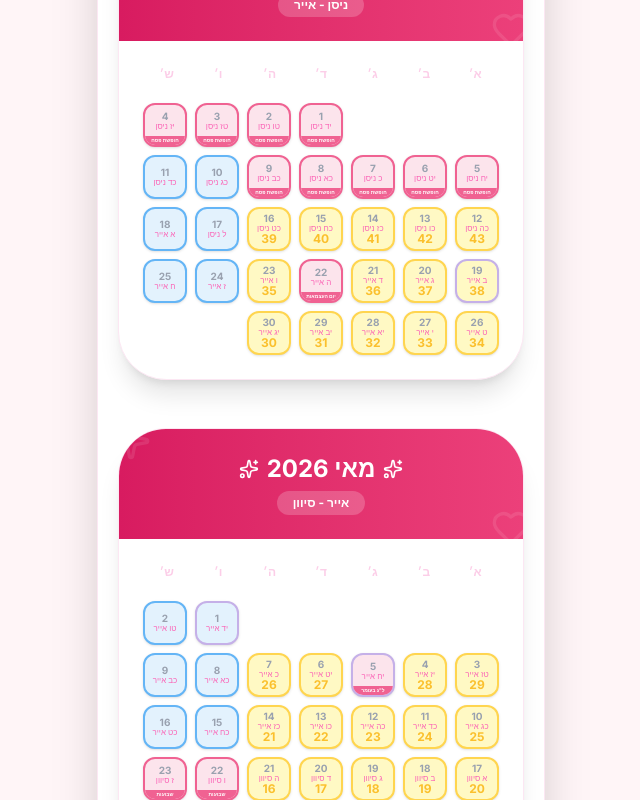
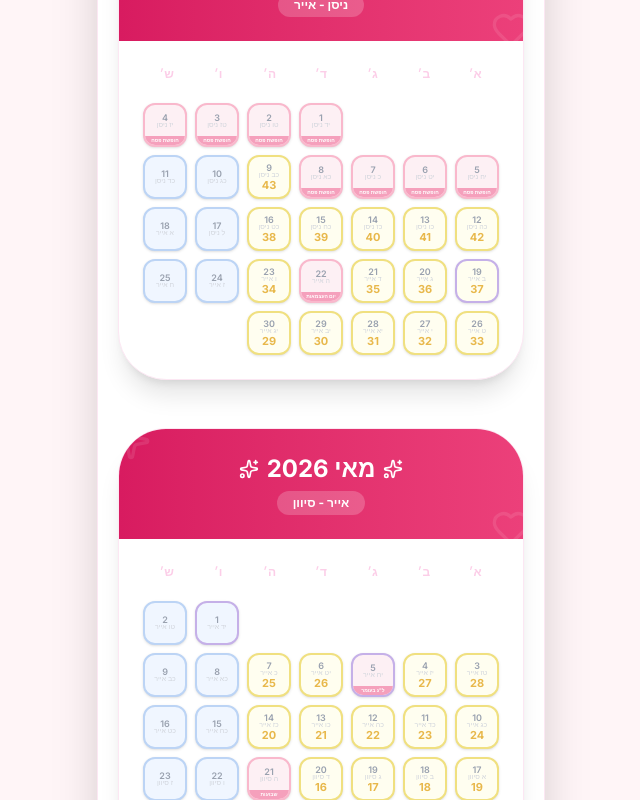
Before and after one commit to zelig53/bdikat-luach, a React (Vite) app: page / in a window 1280 px wide. Shown: the part 1100-1900 px from the top of the page, without its empty margins (319-959 px from the left). Built offline with nearby package versions, Linux system fonts and the light colour scheme.

Commit message:
Add files via upload

```diff
--- a/src/App.tsx
+++ b/src/App.tsx
@@ -21,10 +21,10 @@ const DEFAULT_TARGET_DATE = new Date(2026, 5, 11);
 
 // All dates verified against the Hebrew calendar for year 5786 (2025–2026)
 const HOLIDAYS: { name: string; start: Date; end: Date; type: 'holiday' | 'fast' | 'other' }[] = [
-  { name: "חופשת פסח",           start: new Date(2026,  2, 31), end: new Date(2026,  3,  9), type: 'holiday' },  // 14–22 Nisan
+  { name: "חופשת פסח",           start: new Date(2026,  2, 31), end: new Date(2026,  3,  8), type: 'holiday' },  // 14–21 Nisan
   { name: "יום העצמאות",         start: new Date(2026,  3, 22), end: new Date(2026,  3, 22), type: 'holiday' },  // 5 Iyar
   { name: 'ל"ג בעומר',           start: new Date(2026,  4,  5), end: new Date(2026,  4,  5), type: 'holiday' },  // 18 Iyar
-  { name: "שבועות",              start: new Date(2026,  4, 22), end: new Date(2026,  4, 23), type: 'holiday' },  // 6–7 Sivan
+  { name: "שבועות",              start: new Date(2026,  4, 21), end: new Date(2026,  4, 21), type: 'holiday' },  // 6 Sivan
 ];
 
 // תאריכים שמוצגים בלוח אבל לא משפיעים על חישוב ימי עבודה/חופשה
@@ -966,9 +966,9 @@ function LegendItem({ color, borderColor, label, theme }: { color: string; borde
 const DaySquare: React.FC<{ day: DayData; targetDate: Date; theme: Theme; hasNotes: boolean; onClick: () => void }> =
   ({ day, targetDate, theme, hasNotes, onClick }) => {
     let bgColor = "bg-white", borderColor = "border-gray-100";
-    if (day.isVacation || day.holidayInfo) { bgColor = "bg-[#fce4ec]"; borderColor = "border-[#f06292]"; }
-    else if (day.isWorkday) { bgColor = "bg-[#fff9c4]"; borderColor = "border-[#ffd54f]"; }
-    else if (day.isWeekend) { bgColor = "bg-[#e3f2fd]"; borderColor = "border-[#64b5f6]"; }
+    if (day.isVacation || day.holidayInfo) { bgColor = "bg-[#fdf0f4]"; borderColor = "border-[#f9b8cc]"; }
+    else if (day.isWorkday) { bgColor = "bg-[#fffef0]"; borderColor = "border-[#f0e080]"; }
+    else if (day.isWeekend) { bgColor = "bg-[#f0f6ff]"; borderColor = "border-[#bcd4f5]"; }
     // תאריך חסידי — גבול מיוחד תמיד, גם על חופשה/סופ"ש (רקע נשאר כמו שהוא)
     if (day.hasidicEvent) { borderColor = theme.hasidicBorder; }
     if (day.isToday) borderColor = "border-[#4caf50] border-[2px]";
@@ -978,19 +978,19 @@ const DaySquare: React.FC<{ day: DayData; targetDate: Date; theme: Theme; hasNot
     return (
       <button onClick={onClick} className={`aspect-square rounded-xl border-2 ${borderColor} ${bgColor} flex flex-col items-center justify-center p-0.5 relative overflow-hidden shadow-sm active:scale-95 transition-transform cursor-pointer ${day.date > targetDate ? 'opacity-10 grayscale' : ''}`}>
         <div className={`flex flex-col items-center justify-center -space-y-0.5 w-full ${(day.holidayInfo || day.isVacation) ? 'mb-2' : ''}`}>
-          <span className={`text-[10px] font-bold leading-tight ${dayNumColor}`}>{day.dayOfMonth}</span>
-          <span className={`text-[8px] font-medium ${theme.secondary} leading-tight truncate max-w-full px-0.5`}>{day.hebrewDate}</span>
+          <span className={`text-[9px] font-semibold leading-tight ${dayNumColor}`}>{day.dayOfMonth}</span>
+          <span className="text-[7px] font-medium text-gray-300 leading-tight truncate max-w-full px-0.5">{day.hebrewDate}</span>
           {day.countdown != null && (
-            <motion.span initial={{ scale: 0 }} animate={{ scale: 1 }} className="text-[12px] font-black text-[#fbc02d] leading-none mt-0.5">{day.countdown}</motion.span>
+            <motion.span initial={{ scale: 0 }} animate={{ scale: 1 }} className="text-[11px] font-bold text-[#e8b84b] leading-none mt-0.5">{day.countdown}</motion.span>
           )}
         </div>
         {/* Holiday / vacation banner at bottom */}
         {(day.holidayInfo || day.isVacation) && (
-          <div className="absolute bottom-0 left-0 right-0 bg-[#f06292] text-white text-[5px] text-center py-0.5 font-black truncate px-0.5 leading-none">{day.holidayInfo?.name ?? 'חופשה'}</div>
+          <div className="absolute bottom-0 left-0 right-0 bg-[#f5a0bc] text-white text-[5px] text-center py-0.5 font-bold truncate px-0.5 leading-none">{day.holidayInfo?.name ?? 'חופשה'}</div>
         )}
         {/* Calendar event banner — gray, not a holiday */}
         {day.calendarEvent && !day.holidayInfo && !day.isVacation && (
-          <div className="absolute bottom-0 left-0 right-0 bg-gray-300 text-gray-600 text-[5px] text-center py-0.5 font-black truncate px-0.5 leading-none">{day.calendarEvent}</div>
+          <div className="absolute bottom-0 left-0 right-0 bg-gray-200 text-gray-400 text-[5px] text-center py-0.5 font-bold truncate px-0.5 leading-none">{day.calendarEvent}</div>
         )}
         {day.isToday && <div className="absolute top-0.5 right-0.5"><Sparkles size={6} className="text-[#4caf50]" /></div>}
       </button>
```
